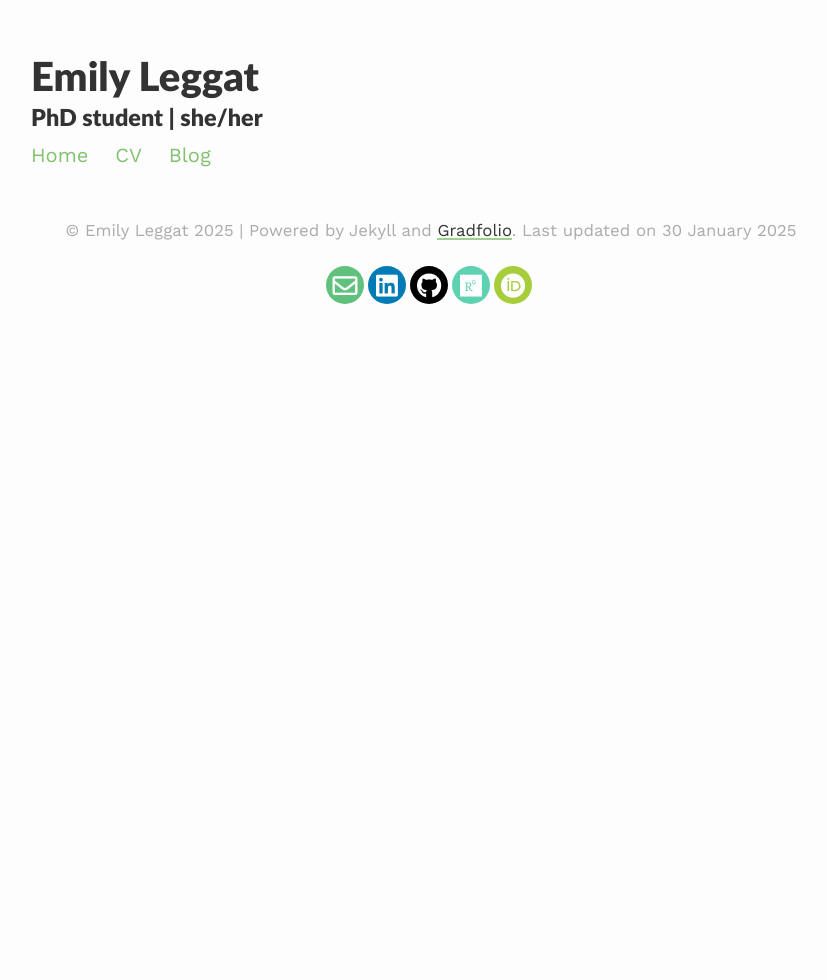
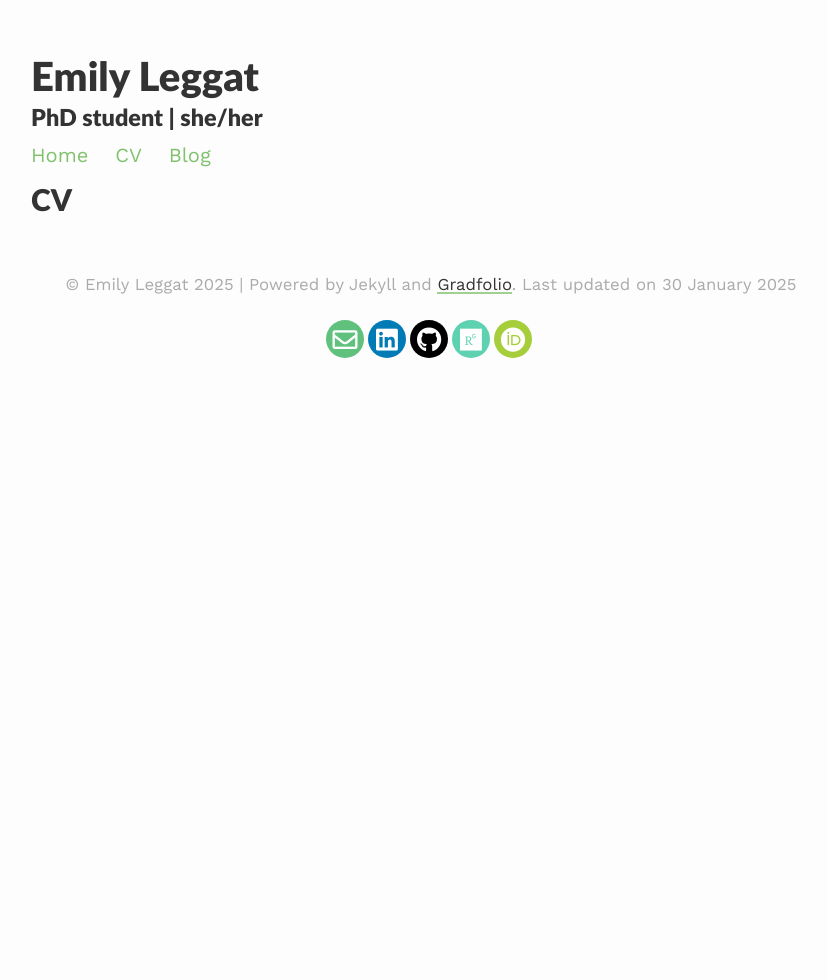
Before and after one commit to eleggat/eleggat.github.io, a Jekyll site: the page built from _pages/cv.md, in a window 1280 px wide. Shown: the whole page, without its empty margins (209-1036 px from the left). Built offline with Jekyll 4.4.1, drawn with Linux system fonts in a browser that asks for light colours; nearby versions of some CDN libraries.

Commit message:
Update cv.md

```diff
--- a/_pages/cv.md
+++ b/_pages/cv.md
@@ -1,9 +1,10 @@
 ---
-title: CV
+title:
 layout: default
 permalink: /cv/
 published: true
 ---
+# CV
 
 <!--  {% include base_path %}
 
```
